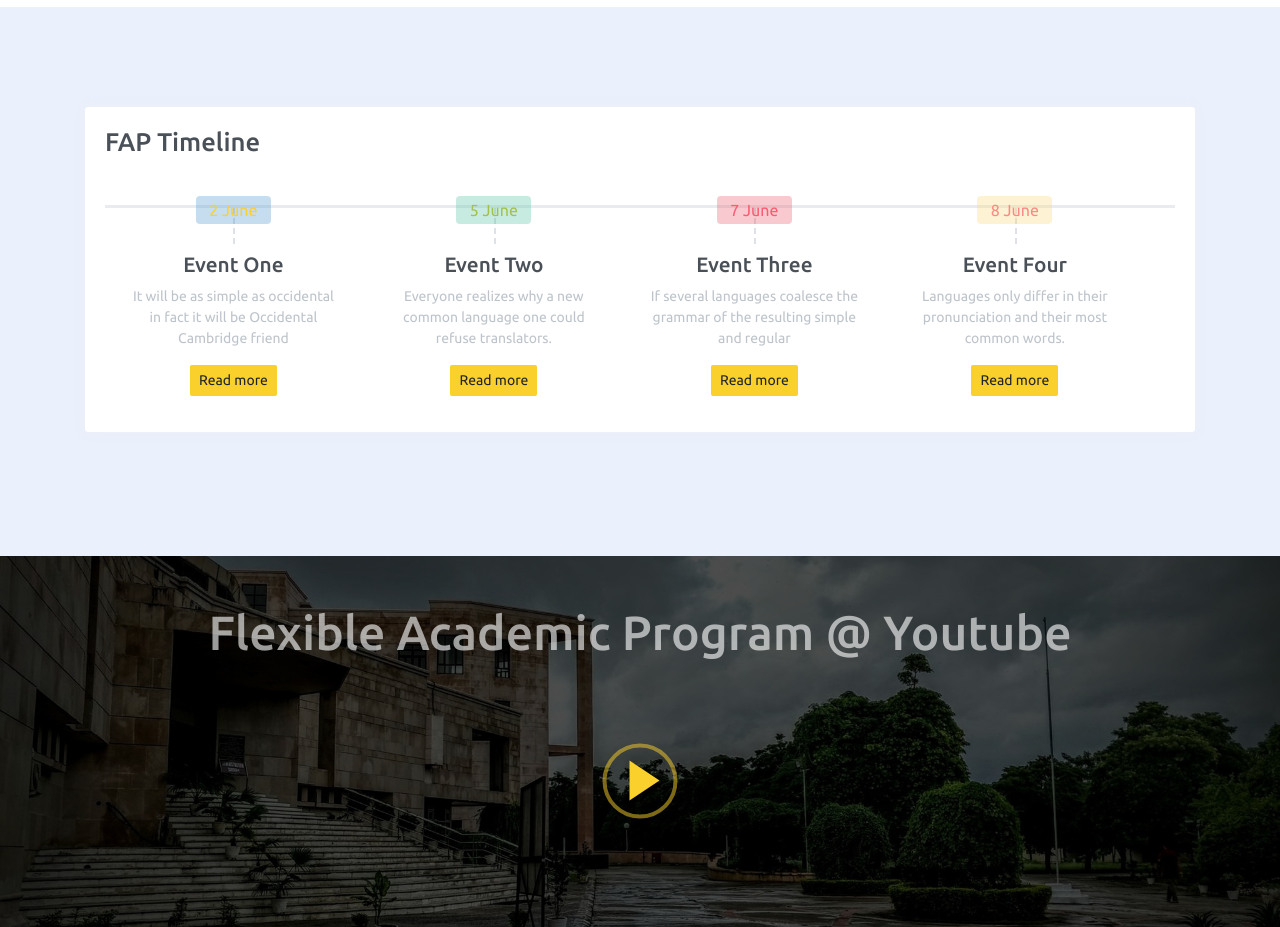
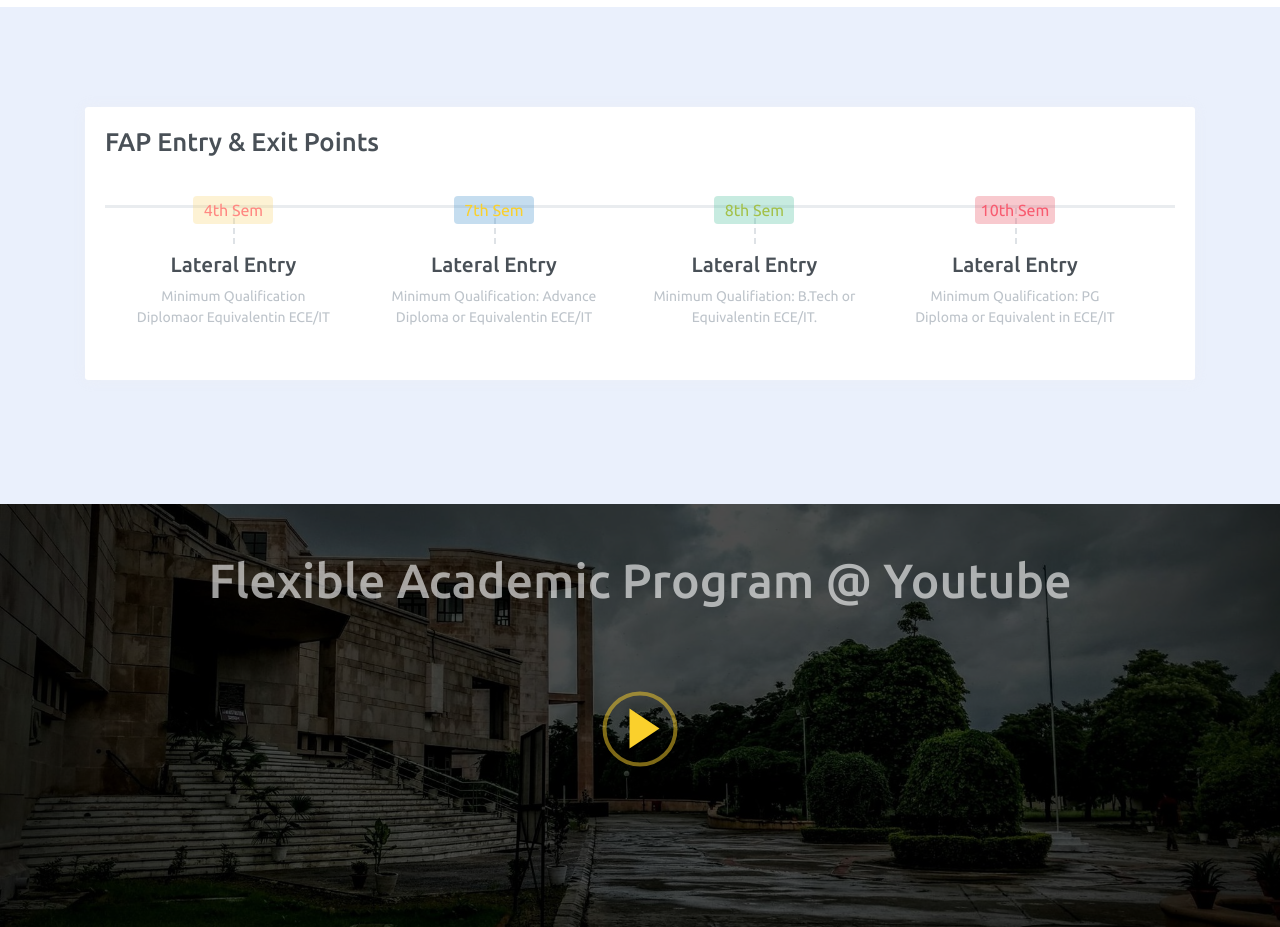
Before and after one commit to homewardgamer/FAP, a plain HTML site: page index.html in a window 1280 px wide. Shown: the part 1640-2567 px from the top of the page. Drawn offline with nearby package versions, Linux system fonts and the light colour scheme.

```diff
--- a/index.html
+++ b/index.html
@@ -136,10 +136,12 @@
                                 Education Policy (NEP) 2020 have
                                 been innovatively embedded under FAP framework.
                             </p>
-                            <p>The flexible academic program provides features such as Multi-exit, Multi-entry, Multidisciplinary, Multi-mode,
-                            Multi-institute, Lateral-entry, Flexible fee, Holistic approach, Multiple language medium and Continuous assessment as
-                            envisioned in New Education Policy – 2020.
-</p>
+                            <p>The flexible academic program provides features such as Multi-exit, Multi-entry,
+                                Multidisciplinary, Multi-mode,
+                                Multi-institute, Lateral-entry, Flexible fee, Holistic approach, Multiple language
+                                medium and Continuous assessment as
+                                envisioned in New Education Policy – 2020.
+                            </p>
                             <br><br>
                             <h5 class="title mb-3">लचीला शैक्षणिक पाठ्यक्रम</h5>
                             <p>भारतीय सूचना प्रोद्योगिकी संस्थान इलाहाबाद, प्रयागराज के लचीला (flexible) शैक्षणिक
@@ -149,8 +151,10 @@
                                 बिंदु से पुन: प्रवेश लेकर रेगुलर या वर्किंग प्रोफेशनल विकल्प के साथ उपलब्ध है| राष्ट्रीय
                                 शिक्षा नीति (एनईपी) 2020 की
                                 अन्य अनेक विशेषताओ को भी इसमे लागू किया गया है I</p>
-                                <p>लचीला शैक्षणिक कार्यक्रम नई शिक्षा नीति - 2020 में परिकल्पित मल्टी-एग्जिट, मल्टी-एंट्री, मल्टीडिसिप्लिनरी, मल्टी-मोड,
-                                मल्टी-इंस्टीट्यूट, लेटरल-एंट्री, फ्लेक्सिबल फीस, होलिस्टिक अप्रोच, मल्टीपल लैंग्वेज मीडियम और कंटीन्यूअस असेसमेंट जैसी
+                            <p>लचीला शैक्षणिक कार्यक्रम नई शिक्षा नीति - 2020 में परिकल्पित मल्टी-एग्जिट, मल्टी-एंट्री,
+                                मल्टीडिसिप्लिनरी, मल्टी-मोड,
+                                मल्टी-इंस्टीट्यूट, लेटरल-एंट्री, फ्लेक्सिबल फीस, होलिस्टिक अप्रोच, मल्टीपल लैंग्वेज
+                                मीडियम और कंटीन्यूअस असेसमेंट जैसी
                                 सुविधाएँ प्रदान करता है।</p>
                         </div>
                         <div class="col">
@@ -210,55 +214,51 @@
                         <div class="col-lg-12">
                             <div class="card">
                                 <div class="card-body">
-                                    <h4 class="card-title mb-5">FAP Timeline</h4>
+                                    <h4 class="card-title mb-5">FAP Entry & Exit Points</h4>
 
                                     <div class="hori-timeline" dir="ltr">
                                         <ul class="list-inline events">
                                             <li class="list-inline-item event-list">
                                                 <div class="px-4">
-                                                    <div class="event-date bg-soft-primary text-primary">2 June</div>
-                                                    <h5 class="font-size-16">Event One</h5>
-                                                    <p class="text-muted">It will be as simple as occidental in fact it
-                                                        will be
-                                                        Occidental Cambridge friend</p>
+                                                    <div class="event-date bg-soft-warning text-warning">4th Sem</div>
+                                                    <h5 class="font-size-16">Lateral Entry</h5>
+                                                    <p class="text-muted">Minimum Qualification
+                                                    Diplomaor Equivalentin
+                                                    ECE/IT</p>
                                                     <div>
-                                                        <a href="#" class="btn btn-primary btn-sm">Read more</a>
                                                     </div>
                                                 </div>
                                             </li>
                                             <li class="list-inline-item event-list">
                                                 <div class="px-4">
-                                                    <div class="event-date bg-soft-success text-success">5 June</div>
-                                                    <h5 class="font-size-16">Event Two</h5>
-                                                    <p class="text-muted">Everyone realizes why a new common language
-                                                        one could refuse
-                                                        translators.</p>
+                                                    <div class="event-date bg-soft-primary text-primary">7th Sem</div>
+                                                    <h5 class="font-size-16">Lateral Entry</h5>
+                                                    <p class="text-muted">Minimum Qualification:
+                                                        Advance Diploma or
+                                                        Equivalentin ECE/IT</p>
                                                     <div>
-                                                        <a href="#" class="btn btn-primary btn-sm">Read more</a>
                                                     </div>
                                                 </div>
                                             </li>
                                             <li class="list-inline-item event-list">
                                                 <div class="px-4">
-                                                    <div class="event-date bg-soft-danger text-danger">7 June</div>
-                                                    <h5 class="font-size-16">Event Three</h5>
-                                                    <p class="text-muted">If several languages coalesce the grammar of
-                                                        the resulting
-                                                        simple and regular</p>
+                                                    <div class="event-date bg-soft-success text-success">8th Sem</div>
+                                                    <h5 class="font-size-16">Lateral Entry</h5>
+                                                    <p class="text-muted">Minimum Qualifiation:
+                                                        B.Tech or Equivalentin
+                                                        ECE/IT.</p>
                                                     <div>
-                                                        <a href="#" class="btn btn-primary btn-sm">Read more</a>
                                                     </div>
                                                 </div>
                                             </li>
                                             <li class="list-inline-item event-list">
                                                 <div class="px-4">
-                                                    <div class="event-date bg-soft-warning text-warning">8 June</div>
-                                                    <h5 class="font-size-16">Event Four</h5>
-                                                    <p class="text-muted">Languages only differ in their pronunciation
-                                                        and their most
-                                                        common words.</p>
+                                                    <div class="event-date bg-soft-danger text-danger">10th Sem</div>
+                                                    <h5 class="font-size-16">Lateral Entry</h5>
+                                                    <p class="text-muted">Minimum Qualification:
+                                                        PG Diploma or
+                                                        Equivalent in ECE/IT</p>
                                                     <div>
-                                                        <a href="#" class="btn btn-primary btn-sm">Read more</a>
                                                     </div>
                                                 </div>
                                             </li>
```
Also changed, not shown: assets/css/creative-design.css.
